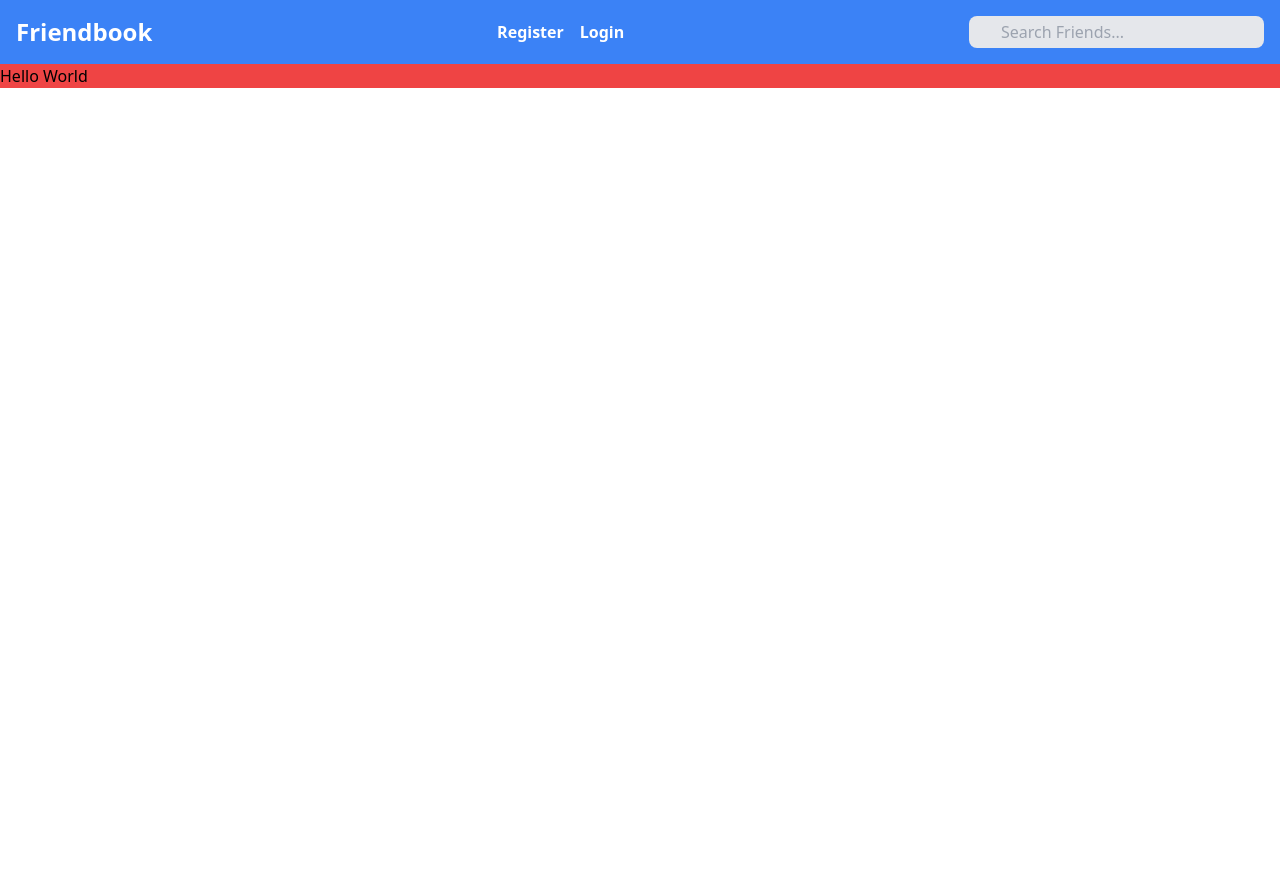
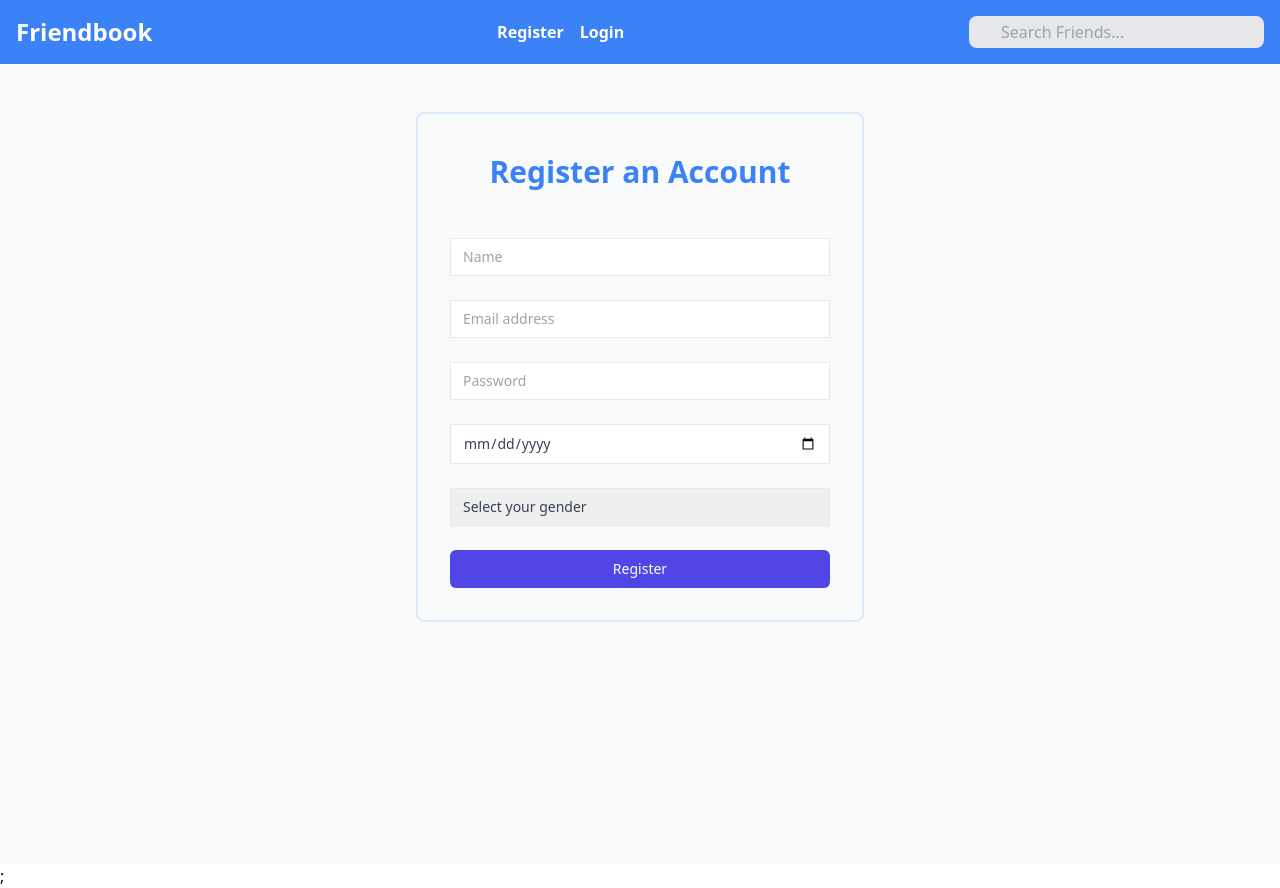
Before and after one commit to reymondjulio/friendbook-react, a React (Vite) app: page /register in a window 1280 px wide. Before the commit the page ends 800 px from the top, so only its background shows below. Built offline with nearby package versions, Linux system fonts and the light colour scheme.

Commit message:
create a register page layout

```diff
--- a/src/routes/register.jsx
+++ b/src/routes/register.jsx
@@ -4,7 +4,102 @@ export default function Register() {
   return (
     <div>
       <Header />
-      <h1 className="bg-red-500">Hello World</h1>
+      <div className="min-h-screen flex  justify-center bg-gray-50 py-12 px-4 sm:px-6 lg:px-8">
+        <div className="max-w-md w-full space-y-8 border-2 rounded-lg ring-3 border-blue-100 h-full p-4">
+          <div>
+            <h2 className="mt-6 text-center text-3xl font-extrabold text-blue-500">Register an Account</h2>
+          </div>
+          <form className="mt-8 space-y-6 p-4">
+            <div className="rounded-md shadow-sm space-y-6">
+              <div>
+                <label htmlFor="name" className="sr-only">
+                  Name
+                </label>
+                <input
+                  id="name"
+                  name="name"
+                  type="text"
+                  required
+                  className="appearance-none rounded-none relative block w-full px-3 py-2 border text-gray-700 placeholder-gray-400 focus:outline-none focus:ring-indigo-500 focus:border-indigo-500 focus:z-10 sm:text-sm"
+                  placeholder="Name"
+                />
+              </div>
+              <div>
+                <label htmlFor="email-address" className="sr-only">
+                  Email address
+                </label>
+                <input
+                  id="email-address"
+                  name="email"
+                  type="email"
+                  autoComplete="email"
+                  required
+                  className="appearance-none rounded-none relative block w-full px-3 py-2 border text-gray-700 placeholder-gray-400 focus:outline-none focus:ring-indigo-500 focus:border-indigo-500 focus:z-10 sm:text-sm"
+                  placeholder="Email address"
+                />
+              </div>
+              <div>
+                <label htmlFor="password" className="sr-only">
+                  Password
+                </label>
+                <input
+                  id="password"
+                  name="password"
+                  type="password"
+                  autoComplete="current-password"
+                  required
+                  className="appearance-none rounded-none relative block w-full px-3 py-2 border text-gray-700 placeholder-gray-400 focus:outline-none focus:ring-indigo-500 focus:border-indigo-500 focus:z-10 sm:text-sm"
+                  placeholder="Password"
+                />
+              </div>
+
+              <div>
+                <label htmlFor="birthday" className="sr-only">
+                  Birthday
+                </label>
+                <input
+                  id="birthday"
+                  name="birthday"
+                  type="date"
+                  required
+                  className="appearance-none rounded-none relative block w-full px-3 py-2 border text-gray-700 placeholder-gray-400 focus:outline-none focus:ring-indigo-500 focus:border-indigo-500 focus:z-10 sm:text-sm"
+                  placeholder="Birthday"
+                />
+              </div>
+
+              <div>
+                <label htmlFor="gender" className="sr-only">
+                  Gender
+                </label>
+                <select
+                  id="gender"
+                  name="gender"
+                  required
+                  className="appearance-none rounded-none relative block w-full px-3 py-2 border text-gray-700 placeholder-gray-400 focus:outline-none focus:ring-indigo-500 focus:border-indigo-500 focus:z-10 sm:text-sm"
+                  defaultValue=""
+                >
+                  <option value="" disabled>
+                    Select your gender
+                  </option>
+                  <option value="male">Male</option>
+                  <option value="female">Female</option>
+                  <option value="other">Other</option>
+                </select>
+              </div>
+            </div>
+
+            <div>
+              <button
+                type="submit"
+                className="group relative w-full flex justify-center py-2 px-4 border border-transparent text-sm font-medium rounded-md text-white bg-indigo-600 hover:bg-indigo-500 focus:outline-none focus:ring-2 focus:ring-offset-2 focus:ring-indigo-500"
+              >
+                Register
+              </button>
+            </div>
+          </form>
+        </div>
+      </div>
+      ;
     </div>
   );
 }
```
